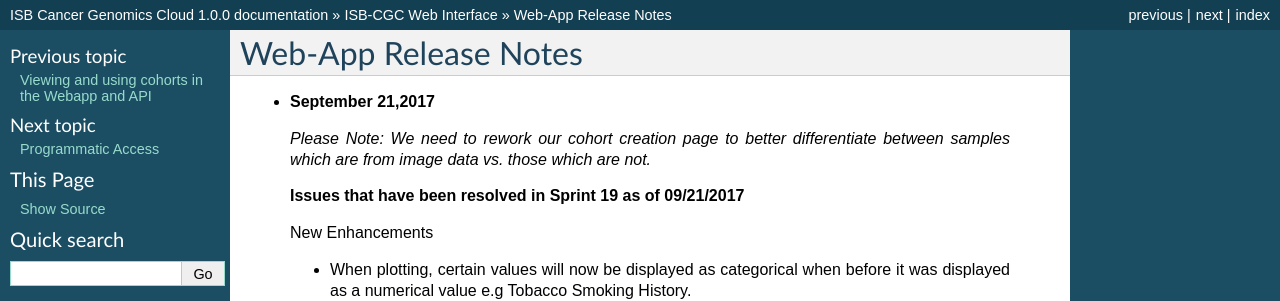
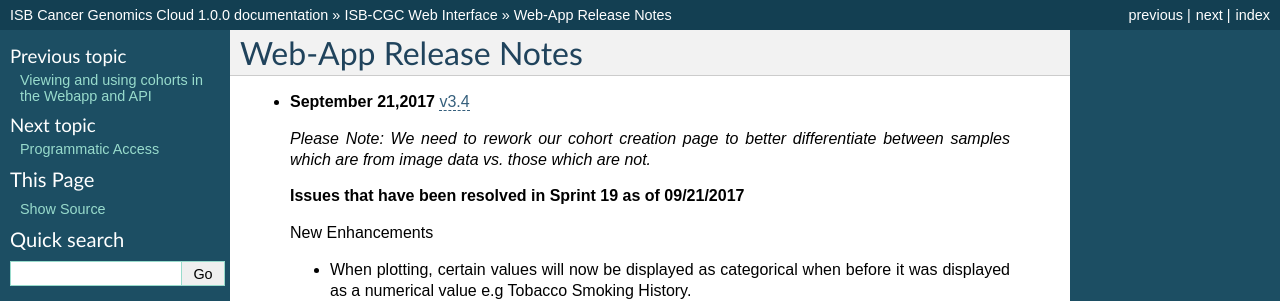
Before and after one commit to isb-cgc/readthedocs, a Sphinx documentation site: the page built from docs/source/sections/webapp/releases.rst, in a window 1280 px wide and 900 px high. Shown: the top 301 px of the window. Built offline with Sphinx 7.4.7, drawn with Linux system fonts in a browser that asks for light colours; pages that are not in the unit, such as notebooks, are missing from menus.

Commit message:
sprint 19 version link added

```diff
--- a/docs/source/sections/webapp/releases.rst
+++ b/docs/source/sections/webapp/releases.rst
@@ -2,7 +2,7 @@
 Web-App Release Notes
 *********************
 
-* **September 21,2017**
+* **September 21,2017** `v3.4 <https://github.com/isb-cgc/ISB-CGC-Webapp/releases/tag/3.4>`_
 
  *Please Note: We need to rework our cohort creation page to better differentiate between samples which are from image data vs. those which are not.*
 
```
